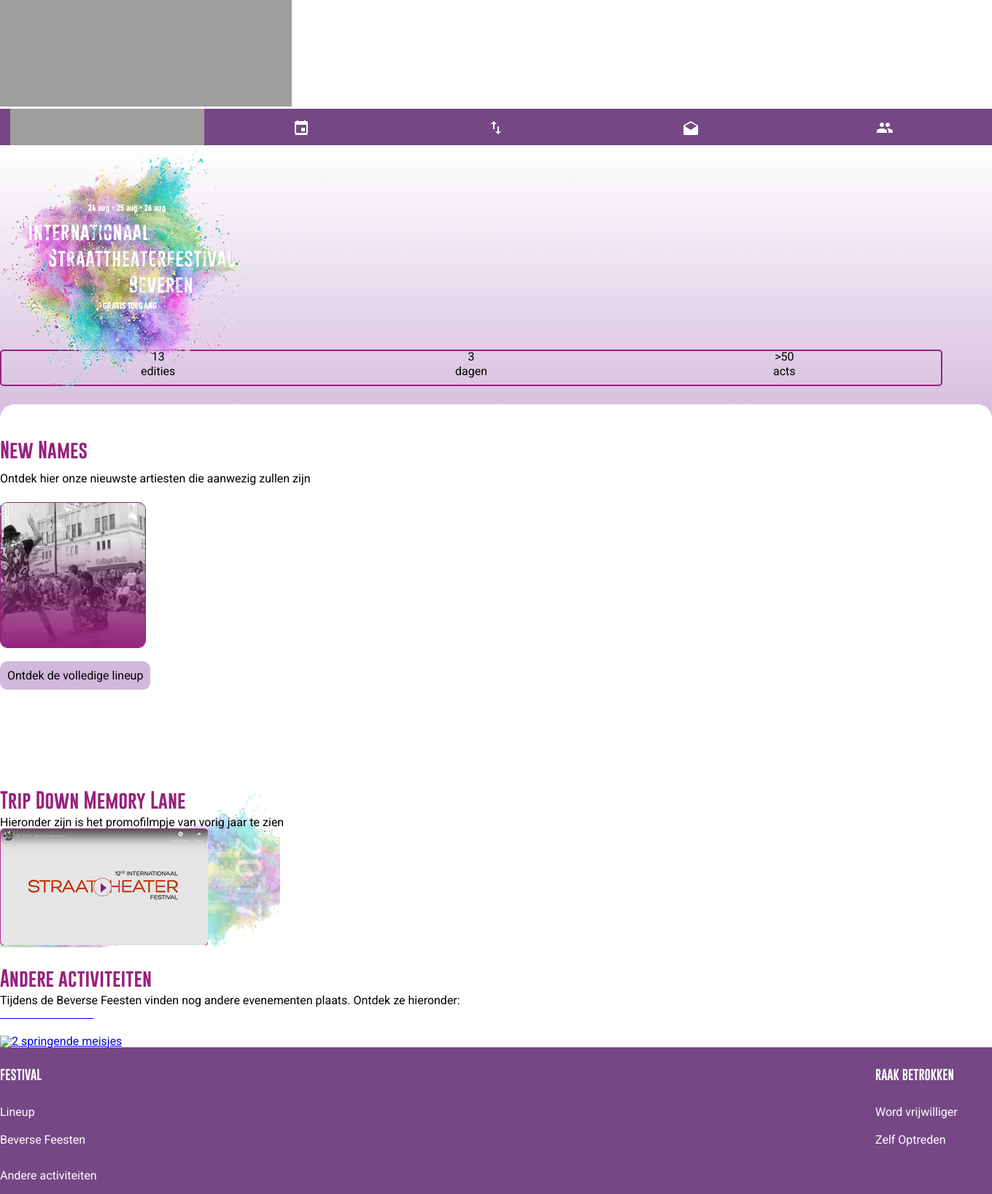
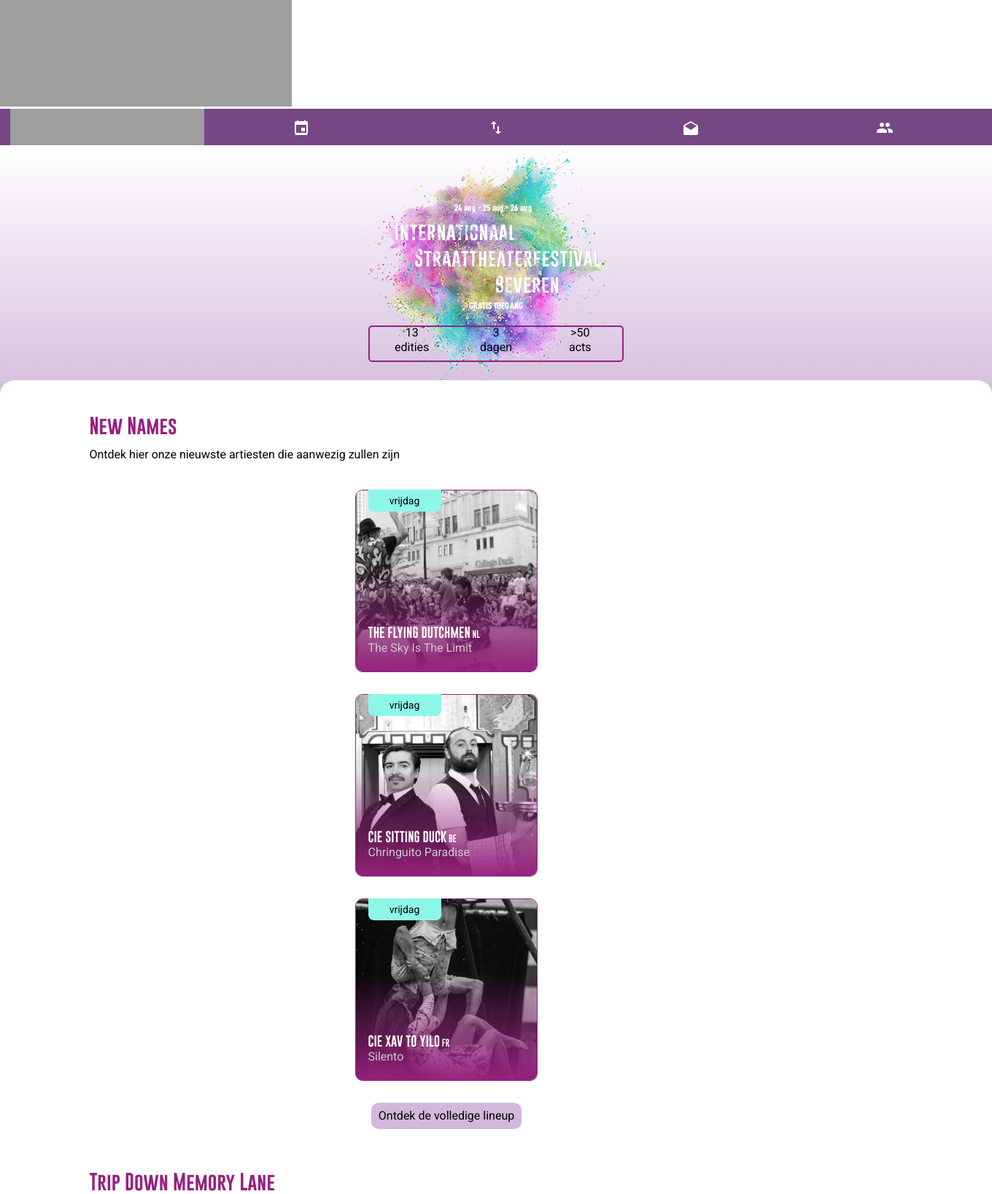
Before and after one commit to LotteVekeman/isb, a PHP site: page / in a window 1360 px wide. Shown: the part 208-1844 px from the top of the page at 73% size. Run offline with PHP 8.4, Linux system fonts and the light colour scheme; grey boxes are pictures that could not be loaded.

Commit message:
homepage ok

```diff
--- a/src/css/header.css
+++ b/src/css/header.css
@@ -55,7 +55,7 @@
   height: 5rem;
   width: 100%;
 
-  z-index: 1;
+  z-index: 4;
 
   display: grid;
   flex-direction: column;
--- a/src/style.css
+++ b/src/style.css
@@ -28,7 +28,6 @@ body {
 
 main {
   grid-area: content;
-
   width: 100vw;
 }
 
@@ -41,18 +40,28 @@ main {
 }
 /* stylelint-enable */
 
+.mainGrid {
+  display: flex;
+  flex-direction: column;
+  grid-template-columns: 1% 1fr 1%;
+}
+
 .pageHeader {
-  /* margin-top: -3rem; */
   margin-bottom: 10rem;
   z-index: auto;
   background-image: linear-gradient(white, var(--light));
 
-  /* height: 40rem; */
   width: 100%;
+
+  display: flex;
+  flex-direction: column;
+  justify-content: center;
+  align-items: center;
 
   &::after {
     height: 5rem;
-    display: block;
+    width: 100%;
+    /* display: block; */
     background: white;
 
     border-right: solid 1rem white;
@@ -64,8 +73,19 @@ main {
   }
 }
 
+.nameHeader {
+  width: 80%;
+}
+
 .newNames {
   margin-top: -10rem;
+
+  &::after {
+    background-image: url(assets/img/decorate.png);
+    background-repeat: no-repeat;
+    width: 1.8rem;
+    height: 20rem;
+  }
 }
 
 .namesIntro {
@@ -89,8 +109,8 @@ main {
 
 .gradient {
   max-width: 100%;
-  width: 20rem;
-  height: 20rem;
+  width: 25rem;
+  height: 25rem;
 
   overflow: hidden;
 
@@ -113,24 +133,127 @@ main {
     /* width: 100%; */
     content: '';
   }
+}
 
-  &:hover {
-    filter: brightness(110%);
+.gradient2 {
+  max-width: 100%;
+  width: 25rem;
+  height: 25rem;
+
+  overflow: hidden;
+
+  border: solid .1rem var(--light);
+  border-radius: 1rem;
+
+  opacity: .5rem;
+
+  &::after {
+    display: block;
+    position: relative;
+    background-image:
+      linear-gradient(
+        to bottom,
+        rgba(255, 255, 255, 0) 0,
+        var(--light) 100%
+      );
+    margin-top: -150px;
+    height: 150px;
+    content: '';
   }
+}
+
+.title {
+  margin-top: 2rem;
+  color: black;
 }
 
 .kijker {
   margin-bottom: 3rem;
+
+  display: flex;
+  flex-direction: column;
+  align-items: center;
+  justify-content: center;
+
+  width: 90%;
 }
 
-.kijkerList {
-  margin-bottom: 25rem;
+.slider {
+  display: grid;
+  grid-template-columns: repeat(4, 1fr);
+  grid-gap: 5rem;
+  overflow: scroll;
+
+  margin-left: 20rem;
+  margin-right: 20rem;
+
+  width: 100vw;
+  height: 100%;
 }
 
-.kijkerLink,
+.item {
+  margin-bottom: 3rem;
+  /*margin-left: 3rem;
+  margin-left: -1rem; */
+
+  &:hover {
+    filter: grayscale(100%);
+  }
+}
+
 .infoGradient {
   position: absolute;
-  margin-bottom: 2.4rem;
+  height: 25rem;
+  width: 25rem;
+  z-index: 1;
+
+  display: grid;
+  grid-template-columns: 7% 40% 10fr;
+  grid-template-rows: 3rem 3fr 25%;
+  grid-template-areas:
+    '. label .'
+    '. . .'
+    '. info info';
+
+  border-radius: 1rem;
+}
+
+.dayLabel {
+  grid-area: label;
+
+  background-color: var(--aqua);
+  display: flex;
+  align-items: center;
+  justify-content: center;
+
+  border-bottom-right-radius: .75rem;
+  border-bottom-left-radius: .75rem;
+
+  font-size: 1.4rem;
+  color: black;
+}
+
+.textLabel {
+  grid-area: info;
+  display: flex;
+  flex-direction: column;
+
+  font-size: 1.6rem;
+}
+
+.textLabel__artist {
+  font-size: 1.8rem;
+  margin-bottom: .5rem;
+}
+
+.textLabel__name {
+  color: #cecbcb;
+  padding-bottom: -1rem;
+}
+
+sup {
+  font-size: 1.1rem;
+  font-variant-position: super;
 }
 
 .btn {
@@ -149,9 +272,11 @@ main {
 }
 
 .edition {
-  margin-top: 15rem;
   background-image: url(assets/img/backgroundPreviousEdition.jpg);
   background-repeat: no-repeat;
+
+  width: 100%;
+  height: 100%;
 }
 
 .previous {
@@ -166,7 +291,8 @@ main {
   margin-top: -6.5rem;
   margin-bottom: 3rem;
 
-  width: 95vw;
+  width: 75vw;
+  max-width: 35rem;
 }
 
 .info {
@@ -221,5 +347,5 @@ h3 {
   text-transform: uppercase;
   color: white;
 
-  margin-bottom: 2.4rem;
+  margin-bottom: .5rem;
 }
--- a/src/view/pages/detail.php
+++ b/src/view/pages/detail.php
@@ -32,7 +32,7 @@
             <dd><?php echo $act['country'];?></dd>
 
             <dt><img src="assets/img/icon/globe.svg"" alt="" /></dt></dt>
-            <dd><a href="<?php $act['site'];?>">website</a></dd>
+            <dd><a target="_blank" href="<?php echo $act['site'];?>">website</a></dd>
           </dl>
           <p><?php echo $act['intro'];?></p>
         </section>
--- a/src/view/pages/index.php
+++ b/src/view/pages/index.php
@@ -1,4 +1,4 @@
-<main>
+<main class="mainGrid">
       <header class="pageHeader">
         <h1 class="hidden">International TheaterFestival Beveren</h1>
         <img src="assets/img/headerimg@0,5x.png" alt="kleurrijke krijtexplosie met naam festival" />
@@ -20,47 +20,132 @@
           <p class="namesIntro">Ontdek hier onze nieuwste artiesten die aanwezig zullen zijn</p>
         </header>
         <ul class="kijkerList">
-          <li>
+          <li class="item">
             <a class="kijkerLink" href="index.php?page=detail&id=51">
             <article>
               <div class="infoGradient">
-                <p>vrijdag</p>
-                <h3>The Flying Dutchmen(NL)</h3>
-                <p>The Sky Is The Limit</p>
+                <p class="dayLabel">vrijdag</p>
+                <div class="textLabel">
+                  <h3>The Flying Dutchmen<sup> NL </sup></h3>
+                  <p class="textLabel__name">The Sky Is The Limit</p>
+                </div>
               </div>
               <div class="gradient">
-                <img class="top" src="assets/img/TheSkyIsTheLimit.jpg" alt="" />
+                <img class="top" src="assets/img/TheSkyIsTheLimit.jpg" alt="foto van The Flying Dutchmen" />
               </div>
             </article>
             </a>
           </li>
+
+          <li class="item">
+            <a class="kijkerLink" href="index.php?page=detail&id=49">
+            <article>
+              <div class="infoGradient">
+                <p class="dayLabel">vrijdag</p>
+                <div class="textLabel">
+                  <h3>Cie Sitting Duck<sup> BE </sup></h3>
+                  <p class="textLabel__name">Chringuito Paradise</p>
+                </div>
+              </div>
+              <div class="gradient">
+                <img class="top" src="assets/img/sittingDuckChiringuito.jpg" alt="foto van Sie Sitting Duck" />
+              </div>
+            </article>
+            </a>
+          </li>
+
+          <li class="item">
+            <a class="kijkerLink" href="index.php?page=detail&id=48">
+            <article>
+              <div class="infoGradient">
+                <p class="dayLabel">vrijdag</p>
+                <div class="textLabel">
+                  <h3>Cie Xav To Yilo<sup> FR </sup></h3>
+                  <p class="textLabel__name">Silento</p>
+                </div>
+              </div>
+              <div class="gradient">
+                <img class="top" src="assets/img/Silento.jpg" alt="foto van Cie Xav To Yilo" />
+              </div>
+            </article>
+            </a>
+          </li>
+
+            <!-- <a class="kijkerLink" href="index.php?page=detail&id=48">
+            <article>
+              <div class="infoGradient">
+                <p>vrijdag</p>
+                <h3>Cie Xav To Yilo<sup>FR<sup></h3>
+                <p>Silento</p>
+              </div>
+              <div class="gradient">
+                <img class="top" src="assets/img/Silento.jpg" alt="" />
+              </div>
+            </article>
+            </a>
+          </li> -->
         </ul>
         <a class="btn" href="index.php?page=lineup">Ontdek de volledige lineup</a>
       </section>
 
-      <section class="edition">
-        <header>
+      <section class="kijker">
+        <header class="nameHeader">
           <h2>Trip Down Memory Lane</h2>
-          <p>Hieronder zijn is het promofilmpje van vorig jaar te zien</p>
+          <p class="namesIntro">Hieronder zijn is het promofilmpje van vorig jaar te zien</p>
         </header>
-        <a class="previous" target= "_blank" href="https://www.youtube.com/channel/UCyLydUlLUg_pBIAaWOKwkxQ">
-          <img src="assets/img/previousEdition@0,5x.jpg" alt="" />
-        </a>
+        <div class="">
+          <a class="previous" target= "_blank" href="https://www.youtube.com/channel/UCyLydUlLUg_pBIAaWOKwkxQ">
+            <img class="edition" src="assets/img/previousEdition@0,5x.jpg" alt="" />
+          </a>
+        </div>
+
       </section>
 
-      <section>
-        <header>
+      <section class="kijker">
+        <header class="nameHeader">
           <h2>Andere activiteiten</h2>
-          <p>
+          <p class="namesIntro">
             Tijdens de Beverse Feesten vinden nog andere evenementen plaats.
             Ontdek ze hieronder:
           </p>
+          <p>
+            swipe ->
+          </p>
         </header>
-        <article>
-          <a target="_blank" href="https://www.beveren.be/olympischestraat">
-            <h3>Olympische Straat</h3>
-            <img src="" alt="2 springende meisjes" />
-          </a>
-        </article>
+
+        <ul class="slider">
+          <li class="item">
+            <a target="_blank" href="https://www.beveren.be/olympischestraat">
+              <article>
+                <div class="infoGradient">
+                  </div>
+                  <div class="gradient2">
+                    <img class="top" src="assets/img/andereActiviteiten/OlympischeStraat.jpg" alt="2 turnsters op een trampoline" />
+                  </div>
+              </article>
+            </a>
+          </li>
+          <li class="item">
+            <a href="index.php?page=fallback">
+            <div class="gradient2">
+              <img class="top" src="assets/img/andereActiviteiten/avondmarkt.jpg" alt="veel mensen aan kraampjes" />
+            </div>
+            </a>
+          </li>
+          <li class="item">
+            <a href="index.php?page=detail&id=2">
+              <div class="gradient2">
+                <img class="top" src="assets/img/andereActiviteiten/gekkefietsencircuit.jpg" alt="scouts bij een parcours" />
+              </div>
+            </a>
+          </li>
+          <li class="item">
+            <a href="index.php?page=fallback">
+                <div class="gradient2">
+                  <img class="top" src="assets/img/andereActiviteiten/rommelmarkt.jpg" alt="mensen op een rommelmarkt" />
+                </div>
+            </a>
+          </li>
+        </ul>
       </section>
     </main>
```
Also changed, not shown: src/css/footer.css (+36 -6 lines), src/view/layout.php (+16 -13 lines), src/assets/img/andereActiviteiten/avondmarkt.jpg (added), src/assets/img/andereActiviteiten/gekkefietsencircuit.jpg (added), src/assets/img/andereActiviteiten/olympischeStraat.jpg (added), src/assets/img/andereActiviteiten/rommelmarkt.jpg (added), src/assets/img/decorate.png (added), src/assets/img/sittingDuckChiringuito.jpg (added).
